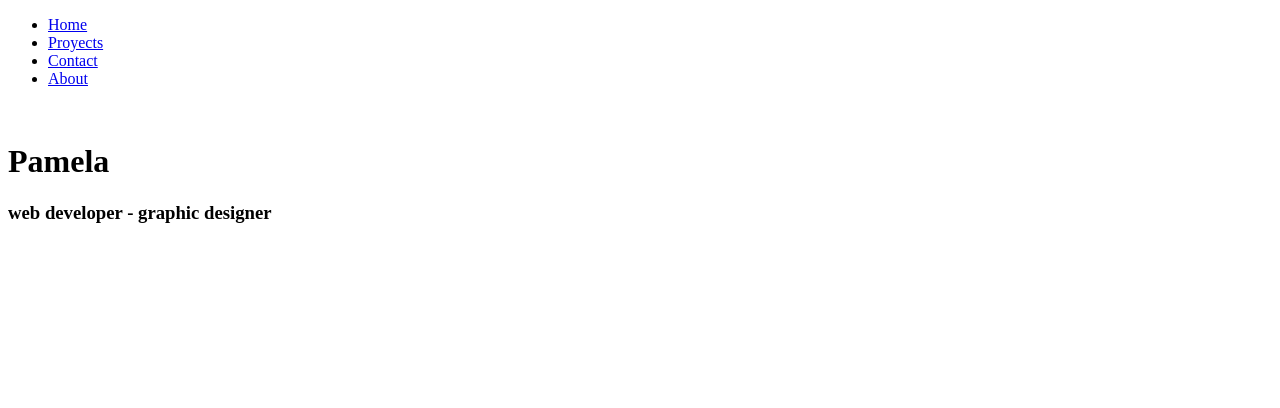
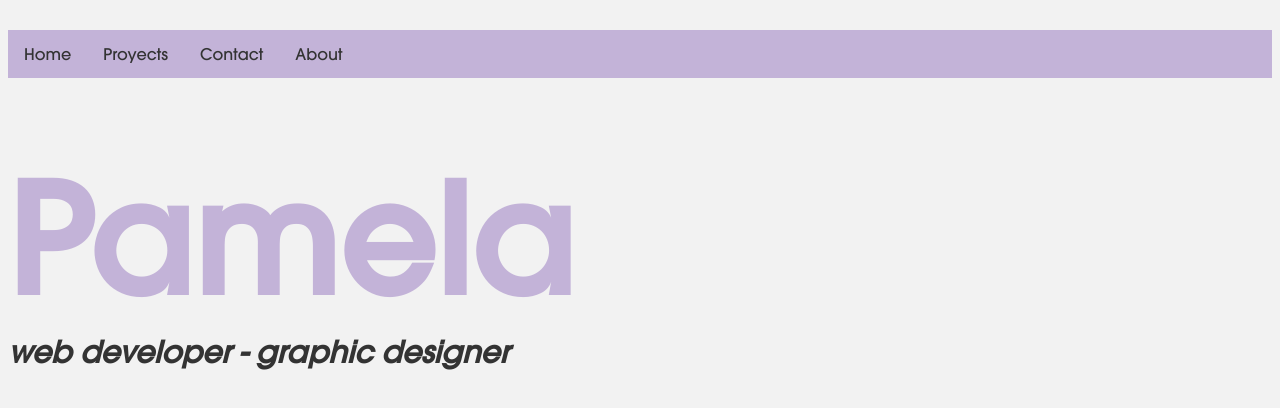
Before and after one commit to pamelaterragno/pamelaterragno, a plain HTML site: page index.html in a window 1280 px wide. Drawn offline with Linux system fonts and the light colour scheme.

Commit message:
Update index.html

```diff
--- a/index.html
+++ b/index.html
@@ -4,7 +4,7 @@
     <meta charset="UTF-8">
     <meta http-equiv="X-UA-Compatible" content="IE=edge">
     <meta name="viewport" content="width=device-width, initial-scale=1.0">
-    <link rel="stylesheet" href="CSS.css" type="text/css">
+    <link rel="stylesheet" href="main.css" type="text/css">
     <title>Pamela Terragno</title>
 </head>
 <body>
```
